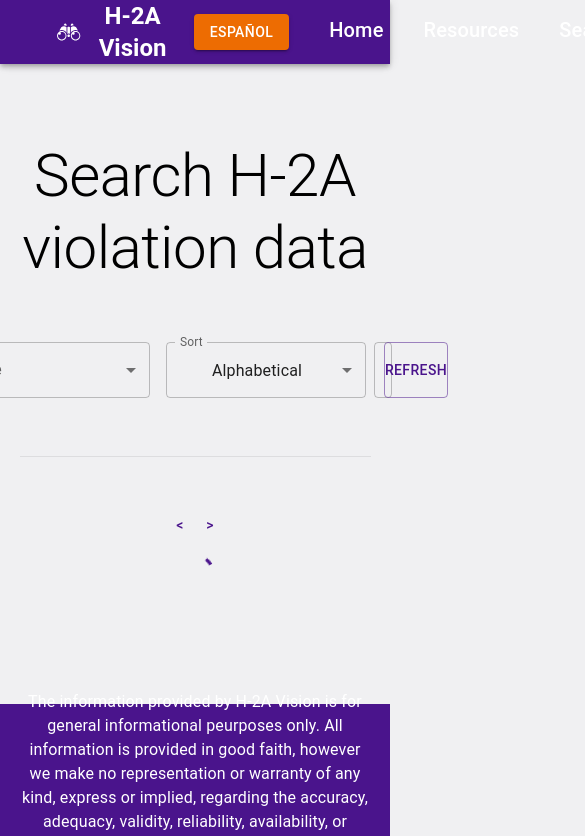
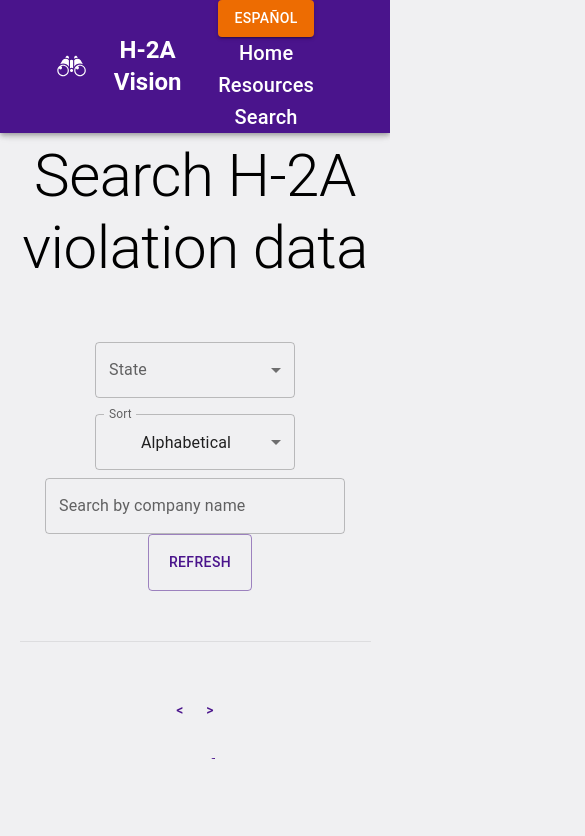
Before and after one commit to lucaspauker/h2a-vision, a React (Create React App) app: page /search in a window 390 px wide. Shown: the top 836 px of the page, 585 px wide, since content can reach past the window. Built offline with nearby package versions, Linux system fonts and the light colour scheme.

Commit message:
Style changes

```diff
--- a/public/index.html
+++ b/public/index.html
@@ -6,7 +6,7 @@
     <meta name="theme-color" content="#000000" />
     <meta
       name="description"
-      content="Web site created using create-react-app"
+      content="Search for violation data about any H-2A sponsor company. This tool makes searching Department of Labor Wage and Hour compliance data easy."
     />
     <!--<link rel="apple-touch-icon" href="%PUBLIC_URL%/logo192.png" />-->
     <link rel="apple-touch-icon" sizes="180x180" href="/apple-touch-icon.png">
--- a/src/Footer.css
+++ b/src/Footer.css
@@ -2,6 +2,12 @@ footer {
   color: white;
   padding: 20px;
   height: 100px;
+}
+
+@media only screen and (max-width: 600px) {
+  footer {
+    height: 150px;
+  }
 }
 
 .footer-box {
--- a/src/Search.css
+++ b/src/Search.css
@@ -31,6 +31,13 @@
   justify-content: center;
   align-items: center;
 }
+
+@media only screen and (max-width: 600px) {
+  .input {
+    flex-direction: column;
+  }
+}
+
 
 .input .tf {
   width: 300px;
--- a/src/TopBar.css
+++ b/src/TopBar.css
@@ -33,6 +33,12 @@
   display: flex;
 }
 
+@media only screen and (max-width: 600px) {
+  .links {
+    flex-direction: column;
+  }
+}
+
 .title {
   color: white;
   text-decoration: none;
```
